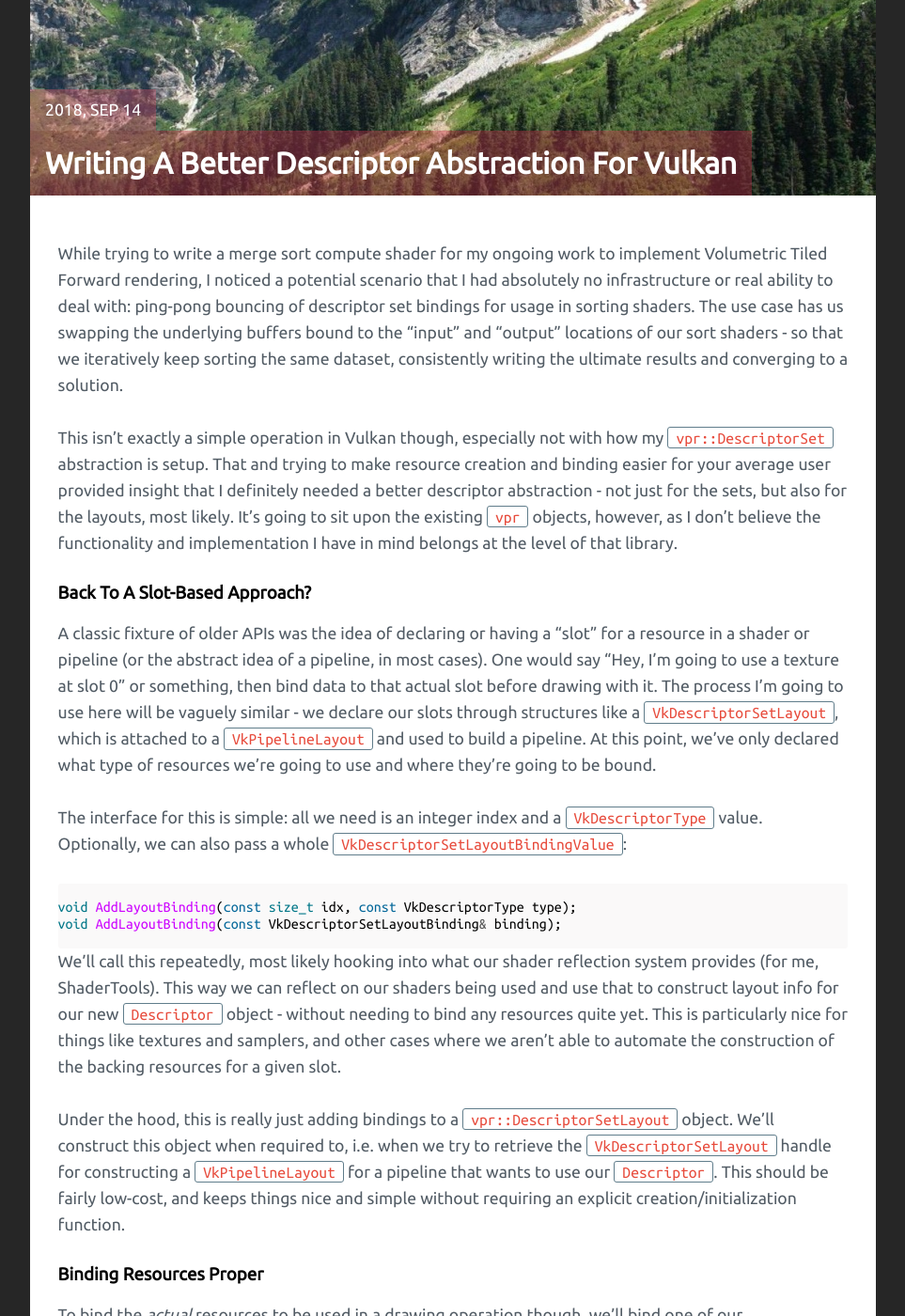
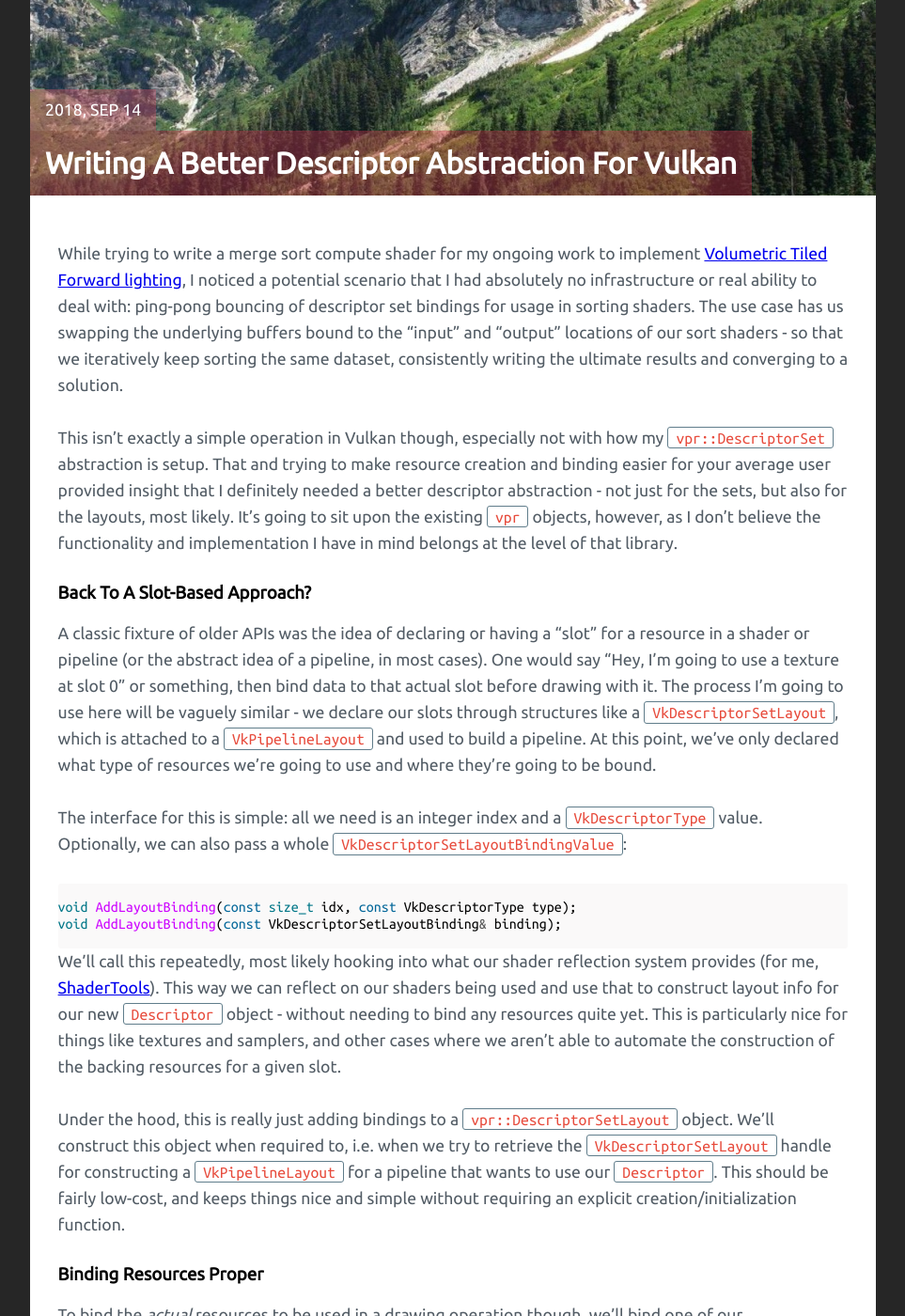
Before and after one commit to fuchstraumer/fuchstraumer.github.io, a Jekyll site: the page built from _posts/2018-10-8-Better-Descriptor-Abstraction.md, in a window 1280 px wide and 1400 px high, scrolled down 573 px. Shown: the whole window at 94% size, without its empty margins (158-1121 px from the left). Built offline with Jekyll 4.4.1, drawn with Linux system fonts in a browser that asks for light colours; comment, search, counter and statistics services are not loaded.

Commit message:
Adding a few more links to the body of the article

```diff
--- a/_posts/2018-10-8-Better-Descriptor-Abstraction.md
+++ b/_posts/2018-10-8-Better-Descriptor-Abstraction.md
@@ -13,7 +13,7 @@ tags: [Vulkan, C++, Tools, Graphics]
 <meta property="og:description" content="How can we write a performant and easy to use abstraction over Vulkan's descriptor system? We'll also explore using Descriptor Set Update Templates.">
 <meta property="og:image" content="https://fuchstraumer.github.io/assets/img/spider_meadows.jpg">
 
-While trying to write a merge sort compute shader for my ongoing work to implement Volumetric Tiled Forward rendering, I noticed a potential scenario that I had absolutely no infrastructure or real ability to deal with: ping-pong bouncing of descriptor set bindings for usage in sorting shaders. The use case has us swapping the underlying buffers bound to the "input" and "output" locations of our sort shaders - so that we iteratively keep sorting the same dataset, consistently writing the ultimate results and converging to a solution.
+While trying to write a merge sort compute shader for my ongoing work to implement [Volumetric Tiled Forward lighting](https://www.3dgep.com/volume-tiled-forward-shading/), I noticed a potential scenario that I had absolutely no infrastructure or real ability to deal with: ping-pong bouncing of descriptor set bindings for usage in sorting shaders. The use case has us swapping the underlying buffers bound to the "input" and "output" locations of our sort shaders - so that we iteratively keep sorting the same dataset, consistently writing the ultimate results and converging to a solution.
 
 This isn't exactly a simple operation in Vulkan though, especially not with how my `vpr::DescriptorSet` abstraction is setup. That and trying to make resource creation and binding easier for your average user provided insight that I definitely needed a better descriptor abstraction - not just for the sets, but also for the layouts, most likely. It's going to sit upon the existing `vpr` objects, however, as I don't believe the functionality and implementation I have in mind belongs at the level of that library.
 
@@ -28,7 +28,7 @@ void AddLayoutBinding(const size_t idx, const VkDescriptorType type);
 void AddLayoutBinding(const VkDescriptorSetLayoutBinding& binding);
 {% endhighlight %}
 
-We'll call this repeatedly, most likely hooking into what our shader reflection system provides (for me, ShaderTools). This way we can reflect on our shaders being used and use that to construct layout info for our new `Descriptor` object - without needing to bind any resources quite yet. This is particularly nice for things like textures and samplers, and other cases where we aren't able to automate the construction of the backing resources for a given slot.
+We'll call this repeatedly, most likely hooking into what our shader reflection system provides (for me, [ShaderTools](https://github.com/fuchstraumer/ShaderTools)). This way we can reflect on our shaders being used and use that to construct layout info for our new `Descriptor` object - without needing to bind any resources quite yet. This is particularly nice for things like textures and samplers, and other cases where we aren't able to automate the construction of the backing resources for a given slot.
 
 Under the hood, this is really just adding bindings to a `vpr::DescriptorSetLayout` object. We'll construct this object when required to, i.e. when we try to retrieve the `VkDescriptorSetLayout` handle for constructing a `VkPipelineLayout` for a pipeline that wants to use our `Descriptor`. This should be fairly low-cost, and keeps things nice and simple without requiring an explicit creation/initialization function.
 
```
